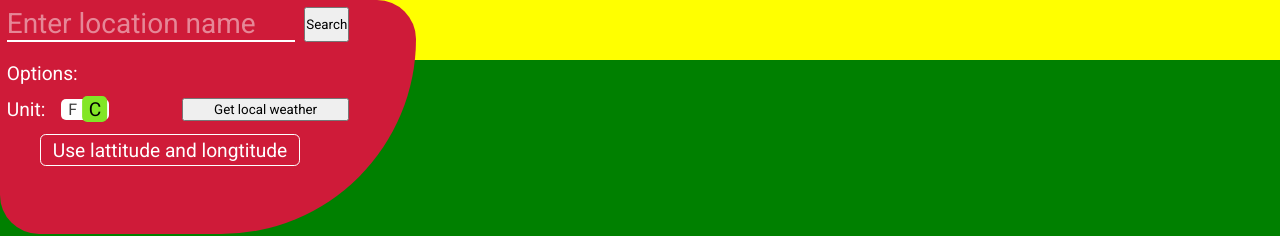
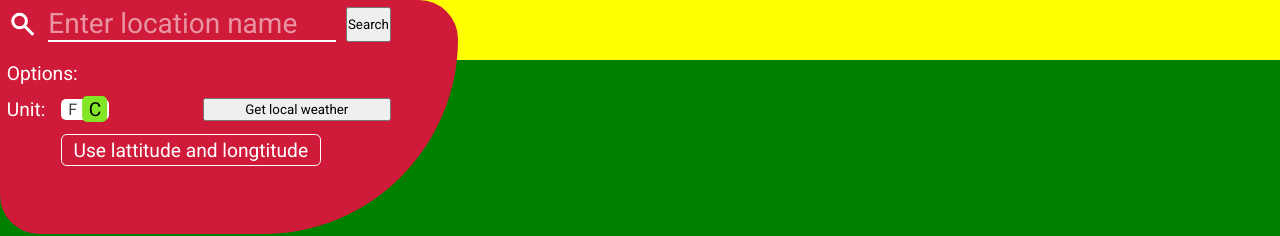
Before and after one commit to Necryl/TOP-Weather-App, a website built with webpack: page src/index.html in a window 1280 px wide. Shown: the top 236 px of the page. Built offline with nearby package versions, Linux system fonts and the light colour scheme; no server answers.

Commit message:
add a search icon in input section

```diff
--- a/src/index.html
+++ b/src/index.html
@@ -18,6 +18,11 @@
       <div id="input">
         <div id="input-wrapper">
           <div class="search-wrapper">
+            <svg xmlns="http://www.w3.org/2000/svg" viewBox="-2 -2 53 53">
+              <path
+                d="M39.8 41.95 26.65 28.8q-1.5 1.3-3.5 2.025-2 .725-4.25.725-5.4 0-9.15-3.75T6 18.75q0-5.3 3.75-9.05 3.75-3.75 9.1-3.75 5.3 0 9.025 3.75 3.725 3.75 3.725 9.05 0 2.15-.7 4.15-.7 2-2.1 3.75L42 39.75Zm-20.95-13.4q4.05 0 6.9-2.875Q28.6 22.8 28.6 18.75t-2.85-6.925Q22.9 8.95 18.85 8.95q-4.1 0-6.975 2.875T9 18.75q0 4.05 2.875 6.925t6.975 2.875Z"
+              />
+            </svg>
             <label id="inputLabel">
               <input id="name" type="text" placeholder="Enter location name" />
               <div id="lat-lon-container" class="hide">
--- a/src/styles/input.css
+++ b/src/styles/input.css
@@ -3,8 +3,8 @@
 }
 
 #input-wrapper {
-  background-color: rgb(207, 27, 57);
-  color: white;
+  background-color: inherit;
+  color: rgb(0, 0, 0);
   font-size: 1.2rem;
   position: absolute;
   display: grid;
@@ -21,6 +21,8 @@
 }
 
 #input-wrapper:is(:hover, :focus-within) {
+  background-color: rgb(207, 27, 57);
+  color: white;
   padding: calc(var(--pad) * var(--secondaryPaddingMultiplier)) var(--pad)
     var(--pad) calc(var(--pad) * var(--secondaryPaddingMultiplier));
   border-radius: 0rem calc(var(--radius) * var(--secondaryRadiusMultiplier))
@@ -28,7 +30,13 @@
 }
 
 #input-wrapper:not(:is(:hover, :focus-within))
-  *:not(#inputLabel *:not(.hide), #inputLabel, .search-wrapper) {
+  *:not(
+    #inputLabel *:not(.hide),
+    #inputLabel,
+    .search-wrapper,
+    .search-wrapper svg,
+    .search-wrapper svg *
+  ) {
   display: none;
   padding: 0%;
 }
@@ -39,8 +47,22 @@
   gap: 0.5em;
 }
 
+.search-wrapper svg {
+  display: grid;
+  width: 2rem;
+  height: 100%;
+  aspect-ratio: 1/1;
+  --col: black;
+  fill: var(--col);
+  stroke: var(--col);
+  stroke-width: 0.1em;
+}
+
+#input-wrapper:is(:hover, :focus-within) .search-wrapper svg {
+  --col: white;
+}
+
 .search-wrapper :is(input, input:focus) {
-  font-size: inherit;
   min-width: none;
   background-color: transparent;
   border: none;
@@ -54,8 +76,11 @@
   border-bottom-color: white;
 }
 
-.search-wrapper input::placeholder {
-  color: rgba(255, 255, 255, 0.473);
+#input-wrapper .search-wrapper input::placeholder {
+  color: rgba(0, 0, 0, 0.466);
+}
+#input-wrapper:is(:hover, :focus-within) .search-wrapper input::placeholder {
+  color: rgba(255, 255, 255, 0.534);
 }
 
 #inputLabel input {
```
Also changed, not shown: src/assets/images/search.svg (added).
